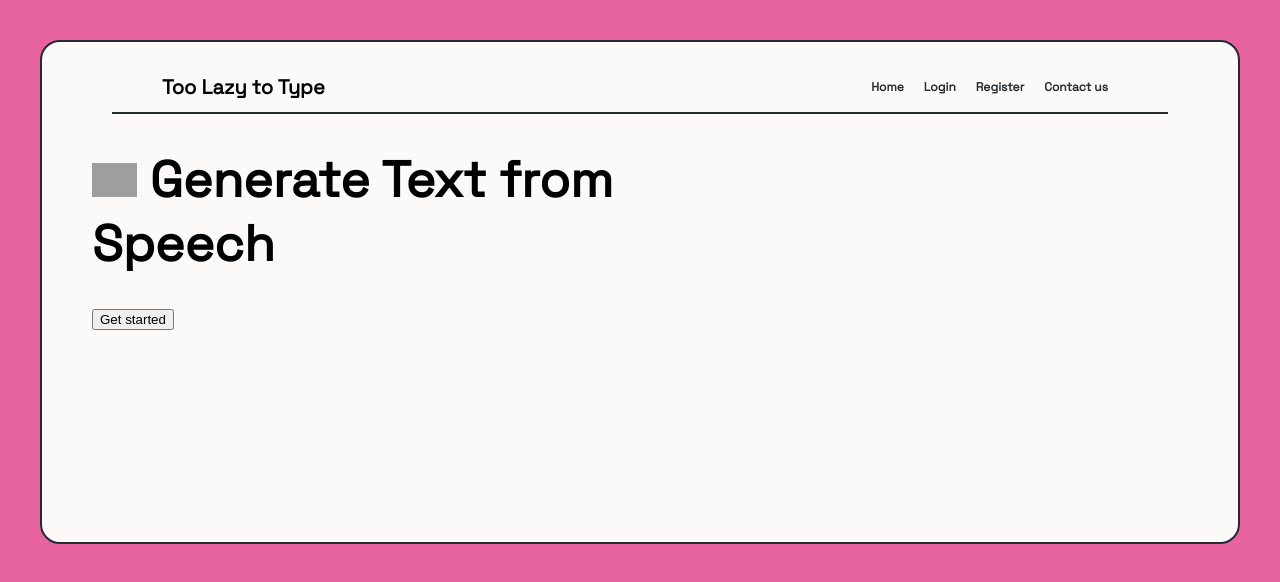
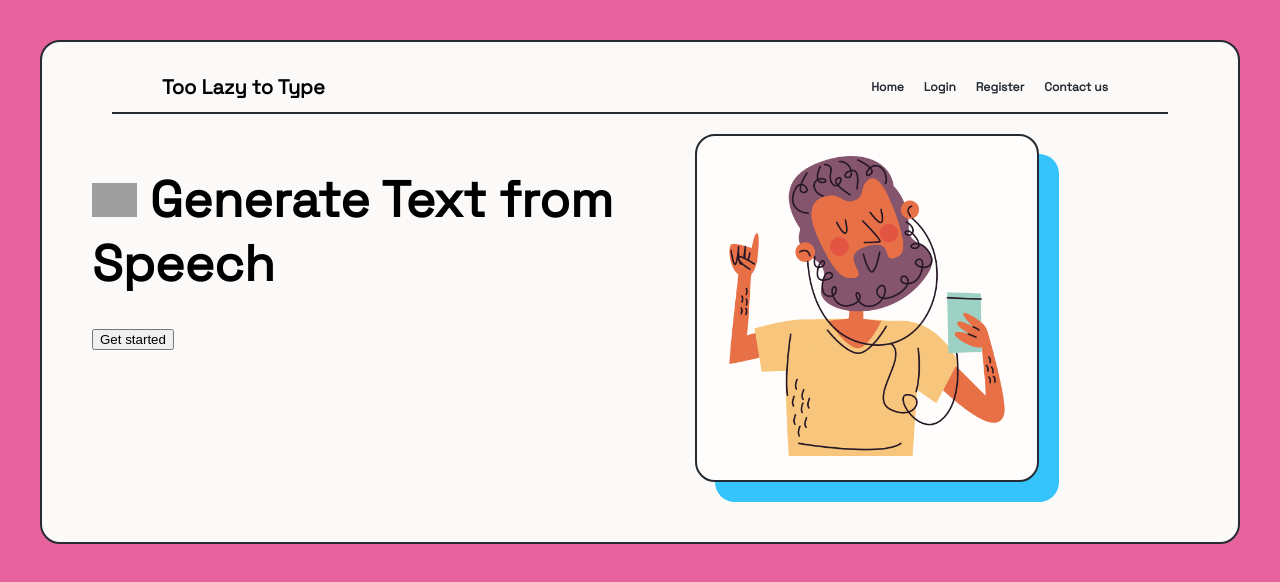
Before and after one commit to zuzmoskvic/module3-project-frontend, a React (Create React App) app: page / in a window 1280 px wide. Shown: the top 582 px of the page. Built offline with nearby package versions, Linux system fonts and the light colour scheme; grey boxes are pictures that could not be loaded.

Commit message:
Added image to Home page

```diff
--- a/src/App.css
+++ b/src/App.css
@@ -3,7 +3,8 @@
 #f9f1c3 yellow
 #e6639d pink
 #242b32 black-ish
-#fcfaf9 white*/
+#fcfaf9 white
+#fefdfc lighter white*/
 
 .App{
 }
@@ -82,6 +83,10 @@ nav{
 }
 
 /*Home page*/
+.home-maindiv{
+  display: flex;
+}
+
 .home-leftdiv{
   width: 55%;
 }
@@ -93,3 +98,17 @@ nav{
 .star{
   width: 45px;
 }
+
+.home-rightdiv{
+  /* width: 30%; */
+  border-radius: 20px;
+  border: #242b32 2px solid;
+  padding: 20px;
+  background-color: #fefdfc;
+  text-align: center;
+  box-shadow: 20px 20px 0px 0px #34c3fa;
+}
+
+.illustration{
+  width: 300px;
+}
--- a/src/components/Home.jsx
+++ b/src/components/Home.jsx
@@ -1,17 +1,22 @@
 import Layout from "./Layout"
+import illustration from "../img/listening.png"
 
 function Home() {
 
   return (
     <div>
         <Layout>
-        <div className="home-leftdiv">
-          <h1 className="home-h1"> <img className="star" src="https://upload.wikimedia.org/wikipedia/commons/1/18/Four-point_star_%28fixed_width%29.svg" alt="four pointed star"/>   Generate Text from Speech</h1>
-          <button>Get started</button>
+        <div className="home-maindiv">
+            <div className="home-leftdiv">
+              <h1 className="home-h1"> <img className="star" src="https://upload.wikimedia.org/wikipedia/commons/1/18/Four-point_star_%28fixed_width%29.svg" alt="four pointed star"/>   Generate Text from Speech</h1>
+              <button>Get started</button>
+            </div>
+
+            <div className="home-rightdiv">
+              <img className="illustration" src={illustration} alt="listener illustration"/>
+            </div>
         </div>
-
         </Layout>
-
     </div>
   )
 }
```
Also changed, not shown: src/img/listening.png (added).
